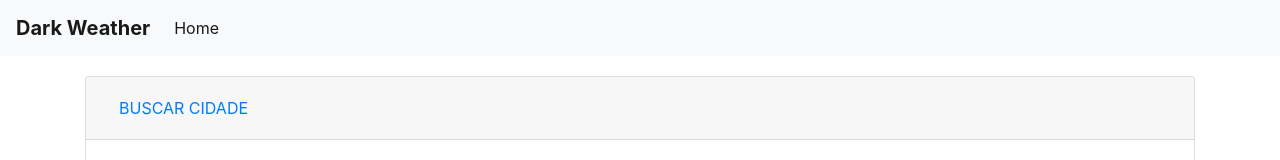
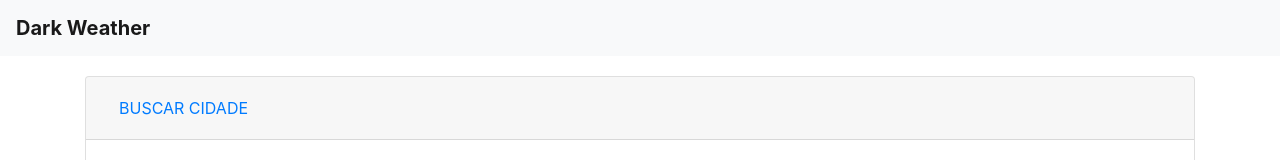
Before and after one commit to francovegini/dark-weather, an Angular app: page / in a window 1280 px wide. Shown: the top 160 px of the page. Built offline with nearby package versions, Linux system fonts and the light colour scheme; what angular-highcharts would draw is missing.

Commit message:
Removido home do navbar

```diff
--- a/src/app/features/navbar/navbar.component.html
+++ b/src/app/features/navbar/navbar.component.html
@@ -4,9 +4,4 @@
             aria-controls="navbarNavAltMarkup" aria-expanded="false" aria-label="Toggle navigation">
         <span class="navbar-toggler-icon"></span>
     </button>
-    <div class="collapse navbar-collapse" id="navbarNavAltMarkup">
-        <div class="navbar-nav">
-            <a class="nav-item nav-link active" href="#">Home <span class="sr-only">(current)</span></a>
-        </div>
-    </div>
 </nav>
```
